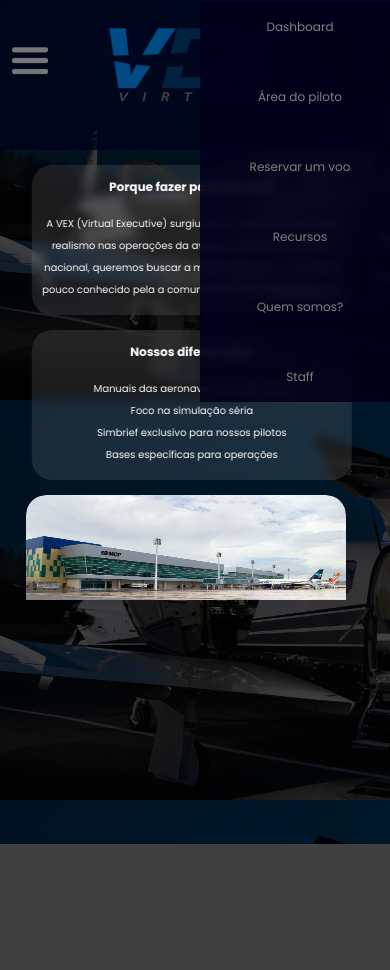
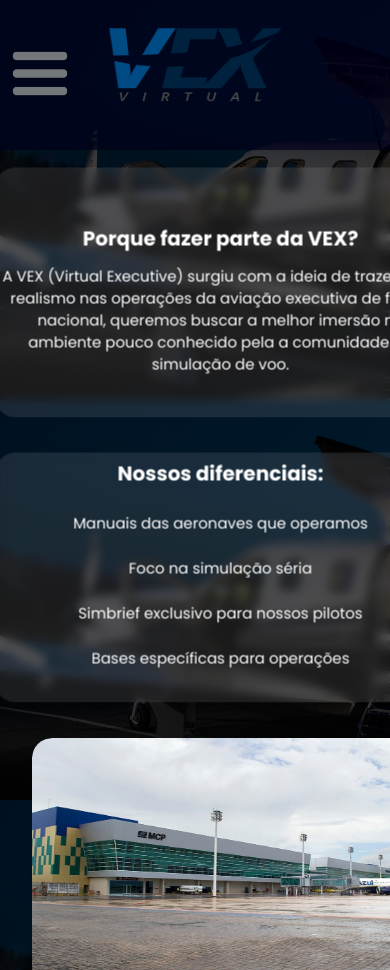
Before and after one commit to IkaroChagas/vex-virtual, a plain HTML site: page index.html in a window 390 px wide. Both pictures are taken after a click on the element 27 px from the left and 60 px from the top of the page. Before the commit the page ends 844 px from the top, so only its background shows below. Drawn offline with Linux system fonts and the light colour scheme.

Commit message:
new update to responsivity

```diff
--- a/index.html
+++ b/index.html
@@ -3,11 +3,11 @@
 <head>
     <meta charset="UTF-8">
     <meta http-equiv="X-UA-Compatible" content="IE=edge">
-    <meta name="viewport" content="width=device-width, initial-scale=1.0">
     <link rel="preconnect" href="https://fonts.googleapis.com">
     <link rel="preconnect" href="https://fonts.gstatic.com" crossorigin>
     <link href="https://fonts.googleapis.com/css2?family=Poppins:wght@400;700&display=swap" rel="stylesheet">
     <link rel="stylesheet" href="style.css">
+    <meta name="viewport" content="width=device-width, initial-scale=1.0">
     <title>VEX virtual</title>
 </head>
 <body>
@@ -61,18 +61,15 @@
 
          <!--slide-->
     <div class="slide first">
-            <img src="/images/pampulha.jpg" alt="">
+        <img src="https://ikarochagas.github.io/vex-virtual/images/pampulha.jpg" alt="Pampulha">
     </div>
 
     <div class="slide">
-            <img src="/images/bacacheri.jpg" alt="">
+        <img src="https://ikarochagas.github.io/vex-virtual/images/bacacheri.jpg" alt="Bacacheri">
     </div>
-
     <div class="slide">
-            <img src="/images/macapa.jpg" alt="">
+        <img src="https://ikarochagas.github.io/vex-virtual/images/macapa.jpg" alt="Macapa">
     </div>
-
-
     </div>
     </div>
 </section>
--- a/script.js
+++ b/script.js
@@ -1,14 +1,22 @@
 function OnOff() {
+    let NavToggleOn = document.querySelector('.nav-area')
+    if (NavToggleOn.style.display === 'none'){
+        NavToggleOn.style.display = 'block';
+    } else {
+        NavToggleOn.style.display = 'none';
+    }
 
-    let Navtoggle = document.querySelector('.nav-area');
+   if(NavToggleOn.style.display === 'block') {
+       setTimeout(function() {
+            NavToggleOn.style.opacity = 1;
+        }, 400);
+    } else {
+        setTimeout(function() {
+            NavToggleOn.style.display === 'none';
+            NavToggleOn.style.opacity = 0;
+    }, 400);
 
-    if (Navtoggle.style.width === '200px') {
-        Navtoggle.style.width = '0px';
-    }
-     else {
-        Navtoggle.style.width = '200px';
-    }
-}
+}}
 
 let count = 1
 
--- a/style.css
+++ b/style.css
@@ -7,7 +7,7 @@
 
 
 body {
-    background-image: url(/images/tbm940.jpg);
+    background-image: url(https://ikarochagas.github.io/vex-virtual/images/tbm940.jpg);
     background-size: cover;
     background-blend-mode: darken;
     background-color: rgba(0, 0, 0, 0.75);
@@ -267,7 +267,7 @@ footer {
         max-width: 577px;
         background-repeat: repeat;
         background-size: 600px;
-        background-image: url(/images/tbm940.jpg);
+        background-image: url(https://ikarochagas.github.io/vex-virtual/images/tbm940.jpg);
     }
 
     header {
@@ -286,22 +286,6 @@ footer {
         position: relative;
     }
 
-    .nav-area {
-        width: 200px;
-        height: 400px;
-        color: gray;
-        text-align: center;
-        margin: auto;
-        font-size: 12px;
-        margin-right: -10px;
-        margin-top: -18px;
-        flex-direction: column;
-        transition: all ease .5s;
-        background-color: rgba(1, 1, 27, 0.9);
-        backdrop-filter: blur(5px);
-        -webkit-backdrop-filter: blur(5px);
-    }
-
     #menu-opener {
         width: 55px;
         height: 60px;
@@ -312,28 +296,46 @@ footer {
 
     #menu-opener img {
         display: flex;
-        height: 40px;
-        width: 40px;
+        height: 50px;
+        width: 50px;
         margin: 10px;
+    }
+
+    .nav-area {
+        width: 300px;
+        height: 300px;
+        color: gray;
+        text-align: center;
+        margin: auto;
+        display: none;
+        font-size: 14px;
+        margin-right: -10px;
+        margin-top: -15px;
+        flex-direction: column;
+        border-radius: 7px;
+        opacity: 0;
+        transition: opacity 400ms;
+        background-color: rgba(1, 1, 27, 0.9);
+        backdrop-filter: blur(5px);
+        -webkit-backdrop-filter: blur(5px);
     }
 
     .nav-area a {
         display: flex;
         height: 50px;
-        z-index: 1;
         align-items: center;
         text-align: center;
         text-decoration: none;
         cursor: pointer;
         color: gray;
+        border-radius: 7px;
     }
 
     .nav-area a:hover {
         display: flex;
         border-bottom: 4px solid gray;
-        transition: 0.5s;
+        border-radius: 7px;
     }
-
 
     .box-1 {
         height: 150px;
@@ -373,20 +375,13 @@ footer {
 
     .slides {
         display: block;
-        max-width: 320px;
         overflow: hidden;
-        height: 150px;
+        height: 160px;
         position: absolute;
         margin: auto;
-        z-index: 10;
-        margin-left: 26px;
-        transform: translate(0, 150%);
-    }
-
-    .slide {
-        display: flex;
-        position: relative;
-        transition: .6s;
+        z-index: 1;
+        margin-left: 34px;
+        transform: translate(0.0%, 150%);
     }
 
     .container-slide {
@@ -395,6 +390,13 @@ footer {
         width: 320px;
         height: 150px;
         border-radius: 20px;
+    }
+
+    .slide {
+        display: flex;
+        position: relative;
+        transition: .6s;
+        margin: auto;
     }
 
     .slide img {
@@ -407,6 +409,7 @@ footer {
     footer {
         display: block;
         overflow-y: hidden;
+        overflow-x: hidden;
         max-width: 577px;
         transform: translate(0.0%, 150%);
     }
@@ -458,3 +461,220 @@ footer {
     }
 
 }
+
+@media (max-width: 768px) {
+
+    * {
+        box-sizing: border-box;
+        padding: 0;
+        margin: 0;
+    }
+
+    html {
+        font-size: 50%;
+        overflow-x: hidden;
+    }
+
+    body {
+        display: block;
+        position: relative;
+        overflow-x: hidden;
+        max-width: 768px;
+        background-repeat: repeat;
+        background-size: 600px;
+        background-image: url(https://ikarochagas.github.io/vex-virtual/images/tbm940.jpg);
+    }
+
+    header {
+        height: 150px;
+        width: 100%;
+    }
+
+    .logo {
+        margin: auto;
+        height: 20px;
+    }
+
+    aside {
+        z-index: 1;
+        display: flex;
+        position: relative;
+    }
+
+    #menu-opener {
+        width: 60px;
+        height: 65px;
+        cursor: pointer;
+        margin-top: 10px;
+        margin-right: 10px;
+    }
+
+    #menu-opener img {
+        display: flex;
+        height: 65px;
+        width: 60px;
+        margin: 10px;
+    }
+
+    .nav-area {
+        width: 300px;
+        height: 300px;
+        color: gray;
+        text-align: center;
+        margin: auto;
+        display: none;
+        font-size: 18px;
+        margin-right: -10px;
+        margin-top: -15px;
+        flex-direction: column;
+        border-radius: 7px;
+        opacity: 0;
+        transition: opacity 400ms;
+        background-color: rgba(1, 1, 27, 0.9);
+        backdrop-filter: blur(5px);
+        -webkit-backdrop-filter: blur(5px);
+    }
+
+    .nav-area a {
+        display: flex;
+        height: 50px;
+        align-items: center;
+        text-align: center;
+        text-decoration: none;
+        cursor: pointer;
+        color: gray;
+        border-radius: 7px;
+    }
+
+    .nav-area a:hover {
+        display: flex;
+        border-bottom: 4px solid gray;
+        border-radius: 7px;
+    }
+
+    .box-1 {
+        width: 450px;
+        height: 250px;
+        margin: auto;
+        transform: translate(-1.0%, 7%);
+    }
+
+    .box-1 h2 {
+        font-size: 20px;
+        text-align: center;
+        margin-top: 10px;
+    }
+
+    .box-1 p {
+        text-align: center;
+        font-size: 15px;
+        line-height: 22px;
+    }
+
+    .box-2 {
+        width: 450px;
+        height: 250px;
+        margin: auto;
+        transform: translate(-1.0%, 13%);
+    }
+
+    .box-2 h2 {
+        font-size: 20px;
+        margin-top: 20px;
+    }
+
+    .box-2 ul {
+        text-align: center;
+        font-size: 15px;
+        line-height: 45px;
+    }
+
+    .slides {
+        display: block;
+        overflow: hidden;
+        height: 600px;
+        position: absolute;
+        margin: auto;
+        max-width: 768px;
+        z-index: 1;
+        margin-left: 32px;
+        transform: translate(0.0%, 80%);
+    }
+
+    .container-slide {
+        display: flex;
+        overflow: hidden;
+        width: 450px;
+        height: 250px;
+        border-radius: 20px;
+    }
+
+    .slide {
+        display: flex;
+        position: relative;
+        transition: .6s;
+        margin: auto;
+    }
+
+    .slide img {
+        display: flex;
+        width: 450px;
+        height: 250px;
+        border-radius: 20px;
+    }
+
+    footer {
+        display: block;
+        overflow: hidden;
+        position: relative;
+        overflow-y: hidden;
+        overflow-x: hidden;
+        transform: translate(0.0%, 125%);
+    }
+
+    .box-3 {
+        background: rgba(41, 41, 41, 0.8);
+        backdrop-filter: blur(5px);
+        -webkit-backdrop-filter: blur(5px);
+        height: 300px;
+        margin: auto;
+
+    }
+
+    .social-media h2 {
+        display: block;
+        font-size: 18px;
+    }
+
+    .social-media-logos a {
+        flex: 1;
+        height: 52px;
+        width: 52px;
+        margin: 5px 0% auto;
+        flex-direction: row;
+        justify-content: space-between;
+    }
+
+    .manufacturers-img {
+        display: flex;
+        width: 200px;
+        height: 100px;
+        margin: 0px;
+        justify-content: space-between;
+        flex-direction: column;
+    }
+
+    .manufacturers-img img {
+        flex: 1;
+        height: 152px;
+        width: 170px;
+        margin: 10px 7px;
+        padding: 7px;
+        justify-content: center;
+        align-items: center;
+    }
+
+    .text-area h2 {
+        display: none;
+    }
+}
```
Lines whose indentation alone changed are shown as unchanged.
